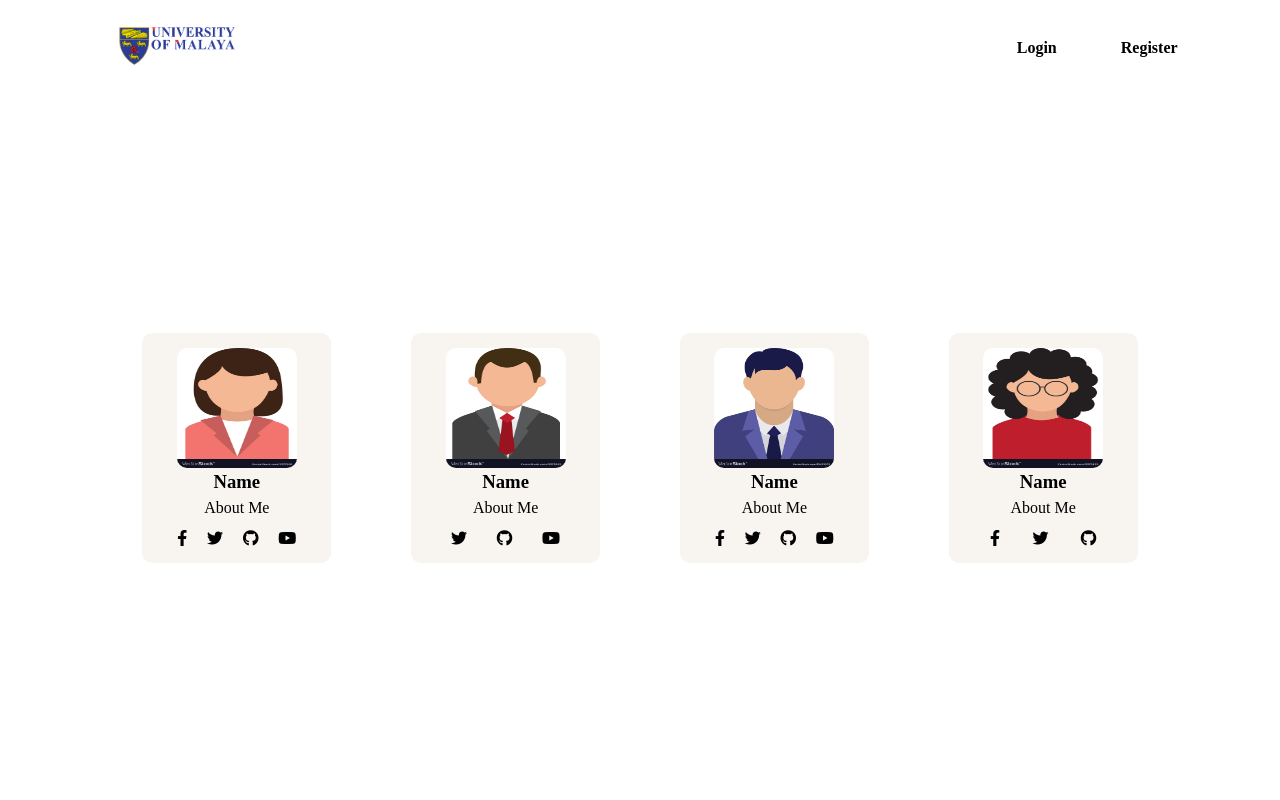
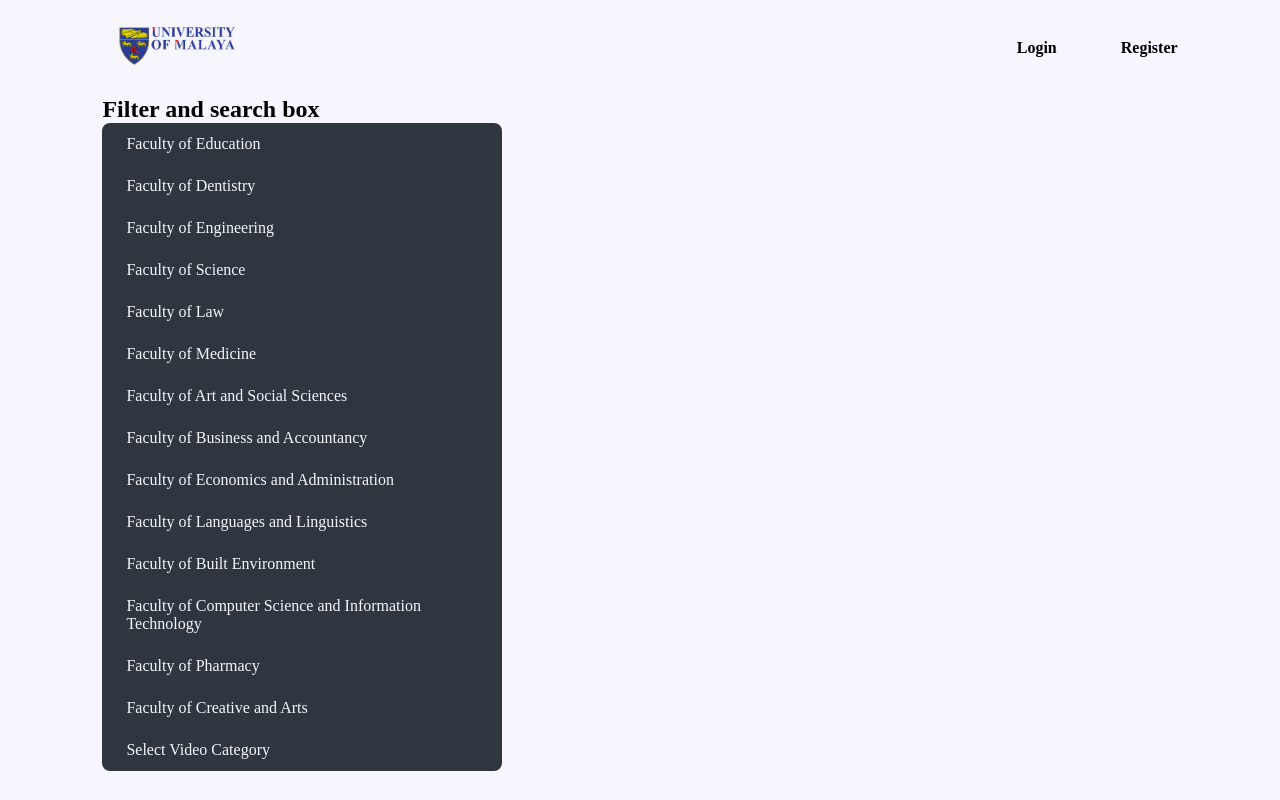
Before and after one commit to amarabjamal/Online-Alumni-System, a PHP site: page /alumni_page.html in a window 1280 px wide. Run offline with PHP 8.4, Linux system fonts and the light colour scheme; some libraries are stand-ins or nearby versions.

Commit message:
added dropdown menu for faculty

```diff
--- a/alumni_page.css
+++ b/alumni_page.css
@@ -10,7 +10,7 @@
     padding-left: 8%;
     padding-right: 8%;
     box-sizing: border-box;
-    background-color: white;
+    background-color: #f7f6ff;
 }
 
 .navbar {
@@ -36,7 +36,49 @@ nav ul li a{
     color: black;
 }
 
-.row {
+.select-box {
+    display: flex;
+    width: 400px;
+    flex-direction: column;
+}
+
+.select-box .options-container {
+    background: #2f3640;
+    color: #f5f6fa;
+    /* max-height: 0; */
+    width: 100%;
+    /* opacity: 0; */
+    transition: all 0.4s;
+    border-radius: 8px;
+    overflow: hidden;
+}
+
+.select-box .options-container .active{
+    max-height: 240px;
+    opacity: 1;
+    overflow-y: scroll;
+}
+
+.select-box .option,
+.selected {
+    padding: 12px 24px;
+    cursor: pointer;
+}
+
+.select-box .option:hover{
+    background: #414b57;
+}
+
+.select-box label{
+    cursor: pointer;
+}
+
+.select-box .option .radio{
+    display: none;
+}
+
+
+/* .row {
     display: flex;
     height: 88%;
     align-items: center;
@@ -50,7 +92,7 @@ nav ul li a{
     padding: 15px 25px;
     box-sizing: border-box;
     margin: 10px 40px;
-    background-color: #f8f5f1;
+    background-color: white;
 }
 
 .card img{
@@ -76,4 +118,4 @@ nav ul li a{
 .card .sm a{
     text-decoration: none;
     color: black;
-}
+} */
--- a/alumni_page.html
+++ b/alumni_page.html
@@ -21,9 +21,102 @@
             </nav>
         </div>
 
-        <div class="row">
+        <h2>Filter and search box</h2>
+
+        <div class="select-box">
+            <div class="options-container active" >
+            <div class="option">
+                <input type="radio" class="radio" id="education" name="fac-category"
+                />
+                <label for="education">Faculty of Education</label>
+            </div>
+
+            <div class="option">
+                <input type="radio" class="radio" id="dentistry" name="fac-category"
+                />
+                <label for="dentistry">Faculty of Dentistry</label>
+            </div>
+
+            <div class="option">
+                <input type="radio" class="radio" id="engineering" name="fac-category"
+                />
+                <label for="engineering">Faculty of Engineering</label>
+            </div>
+
+            <div class="option">
+                <input type="radio" class="radio" id="science" name="fac-category"
+                />
+                <label for="science">Faculty of Science</label>
+            </div>
+
+            <div class="option">
+                <input type="radio" class="radio" id="law" name="fac-category"
+                />
+                <label for="law">Faculty of Law</label>
+            </div>
+
+            <div class="option">
+                <input type="radio" class="radio" id="medicine" name="fac-category"
+                />
+                <label for="medicine">Faculty of Medicine</label>
+            </div>
+
+            <div class="option">
+                <input type="radio" class="radio" id="artsocial" name="fac-category"
+                />
+                <label for="artsocial">Faculty of Art and Social Sciences</label>
+            </div>
+
+            <div class="option">
+                <input type="radio" class="radio" id="business" name="fac-category"
+                />
+                <label for="business">Faculty of Business and Accountancy</label>
+            </div>
+
+            <div class="option">
+                <input type="radio" class="radio" id="economics" name="fac-category"
+                />
+                <label for="economics">Faculty of Economics and Administration</label>
+            </div>
+
+            <div class="option">
+                <input type="radio" class="radio" id="languages" name="fac-category"
+                />
+                <label for="languages">Faculty of Languages and Linguistics</label>
+            </div>
+
+            <div class="option">
+                <input type="radio" class="radio" id="environment" name="fac-category"
+                />
+                <label for="environment">Faculty of Built Environment</label>
+            </div>
+
+            <div class="option">
+                <input type="radio" class="radio" id="compsc" name="fac-category"
+                />
+                <label for="compsc">Faculty of Computer Science and Information Technology</label>
+            </div>
+
+            <div class="option">
+                <input type="radio" class="radio" id="pharmacy" name="fac-category"
+                />
+                <label for="pharmacy">Faculty of Pharmacy</label>
+            </div>
+
+            <div class="option">
+                <input type="radio" class="radio" id="creative" name="fac-category"
+                />
+                <label for="creative">Faculty of Creative and Arts</label>
+            </div>
+
+            <div class="selected">
+            Select Video Category
+            </div>
+        </div>
+
+        <!-- <div class="row">
             <div class="card">
-                <img src="img/1.jpg" alt="man">
+                <img src="img/avatar.png" alt="man">
                 <div class="desc">
                     <h3 class="name">Name</h3>
                     <p class="abtMe">About Me</p>
@@ -37,7 +130,7 @@
             </div>
 
             <div class="card">
-                <img src="img/2.jpg" alt="man">
+                <img src="img/avatar.png" alt="man">
                 <div class="desc">
                     <h3 class="name">Name</h3>
                     <p class="abtMe">About Me</p>
@@ -50,7 +143,7 @@
             </div>
 
             <div class="card">
-                <img src="img/3.jpg" alt="man">
+                <img src="img/avatar.png" alt="man">
                 <div class="desc">
                     <h3 class="name">Name</h3>
                     <p class="abtMe">About Me</p>
@@ -64,7 +157,7 @@
             </div>
 
             <div class="card">
-                <img src="img/4.jpg" alt="man">
+                <img src="img/avatar.png" alt="man">
                 <div class="desc">
                     <h3 class="name">Name</h3>
                     <p class="abtMe">About Me</p>
@@ -75,26 +168,9 @@
                     <a href="#" class="fab fa-github"></a>
                 </div>
             </div>
-        </div>
+        </div> -->
     </div>
 
-    <!-- filter -->
-    <!--
-    <a href="#">Faculty of Education</a>
-    <a href="#">Faculty of Dentistry</a>
-    <a href="#">Faculty of Engineering</a>
-    <a href="#">Faculty of Science</a>
-    <a href="#">Faculty of Law</a>
-    <a href="#">Faculty of Medicine</a>
-    <a href="#">Faculty of Arts and Social Sciences</a>
-    <a href="#">Faculty of Business and Accountancy</a>
-    <a href="#">Faculty of Economics and Administration</a>
-    <a href="#">Faculty of Languages and Linguistics</a>
-    <a href="#">Faculty of Built Environment</a>
-    <a href="#">Faculty of Computer Science & Information Technology</a>
-    <a href="#">Faculty of Pharmacy</a>
-    <a href="#">Faculty of Creative Arts</a>
-    -->
-
+    <script src="alumni_page.js"></script>
 </body>
 </html>
```
Also changed, not shown: img/1.jpg (deleted), img/2.jpg (deleted), img/3.jpg (deleted), img/4.jpg (deleted), img/arrow-down.svg (added), img/avatar.png (added).
